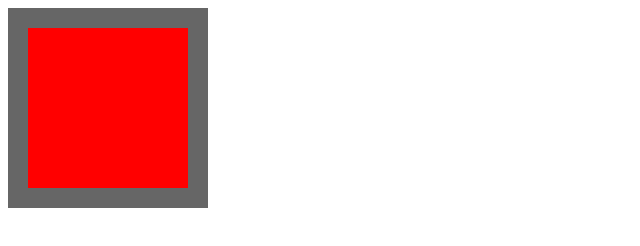
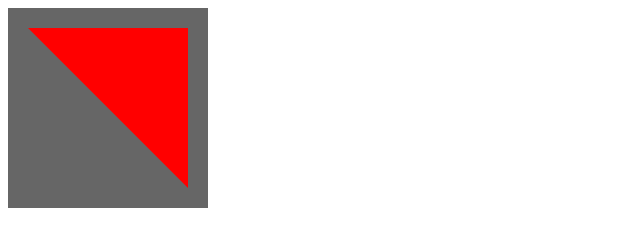
Before and after one commit to KR-jaju/pongcraft, a plain HTML site: page index.html in a window 1280 px wide. Shown: the whole page, without its empty margins (0-640 px from the left). Drawn offline with Linux system fonts and the light colour scheme.

Commit message:
Refactor, added drawElements

```diff
--- a/graphics/Buffer.js
+++ b/graphics/Buffer.js
@@ -9,24 +9,24 @@ class Buffer {
 		]);
 		gl.bindBuffer(type, buffer);
 		gl.bufferData(type, size, usage);
-		// gl.bufferData(type, data, usage);
 		gl.bindBuffer(type, null);
 
 		this.id = buffer;
 		this.type = type;
 		this.size = size;
 		this.usage = usage;
+		this.gl = gl;
 	}
-	setData(gl, dstByteOffset, srcData, srcOffset, size) {
+	setData(dstByteOffset, srcData, srcOffset, size) {
 		const length = size / srcData.BYTES_PER_ELEMENT;
-		this._bind(gl);
-		gl.bufferSubData(this.type, dstByteOffset, srcData, srcOffset, length);
-		this._unbind(gl);
+		this._bind();
+		this.gl.bufferSubData(this.type, dstByteOffset, srcData, srcOffset, length);
+		this._unbind();
 	}
-	_bind(gl) {
-		gl.bindBuffer(this.type, this.id);
+	_bind() {
+		this.gl.bindBuffer(this.type, this.id);
 	}
-	_unbind(gl) {
-		gl.bindBuffer(this.type, null);
+	_unbind() {
+		this.gl.bindBuffer(this.type, null);
 	}
 }
--- a/graphics/Framebuffer.js
+++ b/graphics/Framebuffer.js
@@ -8,6 +8,7 @@ class Framebuffer {
 		this.g = 0;
 		this.b = 0;
 		this.a = 1;
+		this.gl = gl;
 	}
 	setClearColor(r, g, b, a) {
 		this.r = r;
@@ -15,10 +16,10 @@ class Framebuffer {
 		this.b = b;
 		this.a = a;
 	}
-	clearColor(gl) {
-		gl.bindFramebuffer(gl.FRAMEBUFFER, this.id);
-		gl.clearColor(this.r, this.g, this.b, this.a);
-		gl.clear(gl.COLOR_BUFFER_BIT);
-		gl.bindFramebuffer(gl.FRAMEBUFFER, null);
+	clearColor() {
+		this.gl.bindFramebuffer(this.gl.FRAMEBUFFER, this.id);
+		this.gl.clearColor(this.r, this.g, this.b, this.a);
+		this.gl.clear(this.gl.COLOR_BUFFER_BIT);
+		this.gl.bindFramebuffer(this.gl.FRAMEBUFFER, null);
 	}
 }
--- /dev/null
+++ b/graphics/Mesh.js
@@ -0,0 +1,47 @@
+
+class Mesh {
+	constructor(gl, indices) {
+		const	vertex_count = Math.max(...indices) + 1; // maybe slow
+		const	vertex_array = new VertexArray(gl);
+		const	index_count = indices.length;
+		const	index_data = new Int32Array(indices);
+		const	index_buffer = new Buffer(gl, gl.ELEMENT_ARRAY_BUFFER, index_count * 4, gl.STATIC_DRAW);
+
+		index_buffer.setData(0, index_data, 0, index_count);
+		vertex_array._bind();
+		index_buffer._bind();
+		vertex_array._unbind();
+		this.vertex_array = vertex_array;
+		this.index_count = index_count;
+		this.index_data = index_data;
+		this.index_buffer = index_buffer;
+		this.vertex_count = vertex_count;
+		this.gl = gl;
+	}
+	attach(attrib_name, vertex_buffer) {
+		this.vertex_array._bind();
+		if (!(attrib_name in Program.attribute_location))
+			throw new Error("Undefined attribute name");
+		const location = Program.attribute_location[attrib_name];
+		vertex_buffer._bind(location);
+		this.vertex_array._unbind();
+	}
+	draw(program) {
+		const	mode = this.gl.TRIANGLES;
+		const	count = this.index_count;
+		const	type = this.gl.UNSIGNED_INT;
+		const	offset = 0;
+
+		program.use();
+		this.vertex_array._bind();
+		this.gl.drawElements(mode, count, type, offset);
+		this.vertex_array._unbind();
+	}
+	//Mesh.from(gl, [a, b, c])
+	static from(gl, vertex_buffers, indices) {
+		const	mesh = new Mesh(gl, indices);
+		for (let attrib_name in vertex_buffers)
+			mesh.attach(attrib_name, vertex_buffers[attrib_name]);
+		return (mesh);
+	}
+}
--- a/graphics/Program.js
+++ b/graphics/Program.js
@@ -1,18 +1,25 @@
 
 class Program {
+	static attribute_location = {
+		"position": 0
+	};
 	constructor(gl) {
 		const	program = gl.createProgram();
 
-		gl.bindAttribLocation(program, 0, "position");
+		for (const attribute in Program.attribute_location) {
+			const	location = Program.attribute_location[attribute];
+			gl.bindAttribLocation(program, location, attribute);
+		}
 		this.id = program;
+		this.gl = gl;
 	}
-	attach(gl, shader) {
-		gl.attachShader(this.id, shader.id);
+	attach(shader) {
+		this.gl.attachShader(this.id, shader.id);
 	}
-	link(gl) {
-		gl.linkProgram(this.id);
+	link() {
+		this.gl.linkProgram(this.id);
 	}
 	use(gl) {
-		gl.useProgram(this.id);
+		this.gl.useProgram(this.id);
 	}
 }
--- a/graphics/Shader.js
+++ b/graphics/Shader.js
@@ -15,12 +15,13 @@ class Shader {
 		const shader = gl.createShader(type);
 
 		this.id = shader;
+		this.gl = gl;
 	}
-	shaderSource(gl, source) {
-		gl.shaderSource(this.id, source);
+	shaderSource(source) {
+		this.gl.shaderSource(this.id, source);
 	}
-	compile(gl) {
-		gl.compileShader(this.id);
-		console.log(gl.getShaderInfoLog(this.id));
+	compile() {
+		this.gl.compileShader(this.id);
+		console.log(this.gl.getShaderInfoLog(this.id));
 	}
 }
--- a/graphics/VertexArray.js
+++ b/graphics/VertexArray.js
@@ -4,16 +4,17 @@ class VertexArray {
 		const vertex_array = gl.createVertexArray();
 
 		this.id = vertex_array;
+		this.gl = gl;
 	}
-	attach(gl, vbo, idx) {
-		gl.bindVertexArray(this.id);
-		vbo._bind(gl, idx);
-		gl.bindVertexArray(null);
+	attach(vbo, idx) {
+		this.gl.bindVertexArray(this.id);
+		vbo._bind(idx);
+		this.gl.bindVertexArray(null);
 	}
-	_bind(gl) {
-		gl.bindVertexArray(this.id);
+	_bind() {
+		this.gl.bindVertexArray(this.id);
 	}
-	_unbind(gl) {
-		gl.bindVertexArray(null);
+	_unbind() {
+		this.gl.bindVertexArray(null);
 	}
 }
--- a/graphics/VertexBuffer.js
+++ b/graphics/VertexBuffer.js
@@ -7,11 +7,12 @@ class VertexBuffer {
 		this.normalized = normalized;
 		this.stride = stride;
 		this.offset = offset;
+		this.gl = gl;
 	}
-	_bind(gl, idx) {
-		this.buffer._bind(gl);
-		gl.enableVertexAttribArray(idx);
-		gl.vertexAttribPointer(idx, this.size, this.type, this.normalized, this.stride, this.offset);
+	_bind(idx) {
+		this.buffer._bind();
+		this.gl.enableVertexAttribArray(idx);
+		this.gl.vertexAttribPointer(idx, this.size, this.type, this.normalized, this.stride, this.offset);
 	}
 }
 //gl.bindBuffer(buffer);
--- a/index.html
+++ b/index.html
@@ -8,6 +8,7 @@
 		<script src="graphics/DefaultFramebuffer.js"></script>
 		<script src="graphics/VertexArray.js"></script>
 		<script src="graphics/VertexBuffer.js"></script>
+		<script src="graphics/Mesh.js"></script>
 		<!--<script type="module" src="graphics/graphics.js"></script>-->
 		<script>
 			"use strict";
@@ -17,6 +18,7 @@
 				static	vbo = null;
 				static	vao = null;
 				static	program = null;
+				static	mesh = null;
 				static entry() {
 					const canvas = document.getElementById("canvas");
 					// canvas.width = document.body.clientWidth;
@@ -32,55 +34,48 @@
 					gl.viewport(0, 0, gl.canvas.width, gl.canvas.height);
 					const vs = new Shader(gl, gl.VERTEX_SHADER);
 					const fs = new Shader(gl, gl.FRAGMENT_SHADER);
-					vs.shaderSource(gl, `#version 300 es
+					vs.shaderSource(`#version 300 es
 
 					in vec4	position;
 					void	main() {
 						gl_Position = position;
-					}
-					`);
-					fs.shaderSource(gl, `#version 300 es
+					}`);
+					fs.shaderSource(`#version 300 es
 					precision mediump float;
 
 					out vec4	fragColor;
 
 					void	main() {
 						fragColor = vec4(1.0, 0.0, 0.0, 1.0);
-					}
-					`);
-					vs.compile(gl);
-					fs.compile(gl);
+					}`);
+					vs.compile();
+					fs.compile();
 					const program = new Program(gl);
-					program.attach(gl, vs);
-					program.attach(gl, fs);
-					program.link(gl);
+					program.attach(vs);
+					program.attach(fs);
+					program.link();
 
 					const	data = new Float32Array([
 					0.8, 0.8, 0.0, -0.8, 0.8, 0.0, 0.8, -0.8, 0.0, -0.8, -0.8, 0.0,
 					])
-					const	vbo_buffer = new Buffer(gl, gl.ARRAY_BUFFER, 48, gl.STATIC_DRAW);
-					vbo_buffer.setData(gl, 0, data, 0, 48);
-
-					const	vbo = new VertexBuffer(gl, vbo_buffer, 3, gl.FLOAT, false);
-					const	vao = new VertexArray(gl);
-					vao.attach(gl, vbo, 0);
+					const	vertex_buffer = new Buffer(gl, gl.ARRAY_BUFFER, 48, gl.STATIC_DRAW);
+					vertex_buffer.setData(0, data, 0, 48);
+					const	position_view = new VertexBuffer(gl, vertex_buffer, 3, gl.FLOAT, false);
+					const	buffer_view = {
+						"position": position_view
+					};
+					const	mesh = Mesh.from(gl, buffer_view, [0, 1, 2]);
 
 					Main.gl = gl;
 					Main.program = program;
-					Main.vbo_buffer = vbo_buffer;
-					Main.vbo = vbo;
-					Main.vao = vao;
+					Main.mesh = mesh;
 					requestAnimationFrame(Main.update);
 				}
 				static update() {
 					DefaultFramebuffer.setClearColor(0.4, 0.4, 0.4, 1.0);
 					DefaultFramebuffer.clearColor(Main.gl);
 					Main.gl.clear(Main.gl.COLOR_BUFFER_BIT);
-					Main.vao._bind(Main.gl);
-					Main.program.use(Main.gl);
-					Main.gl.drawArrays(Main.gl.TRIANGLE_STRIP, 0, 4);
-					Main.vao._unbind(Main.gl);
-					// console.log(Main.gl.getError());
+					Main.mesh.draw(Main.program);
 					requestAnimationFrame(Main.update);
 				}
 			}
```
